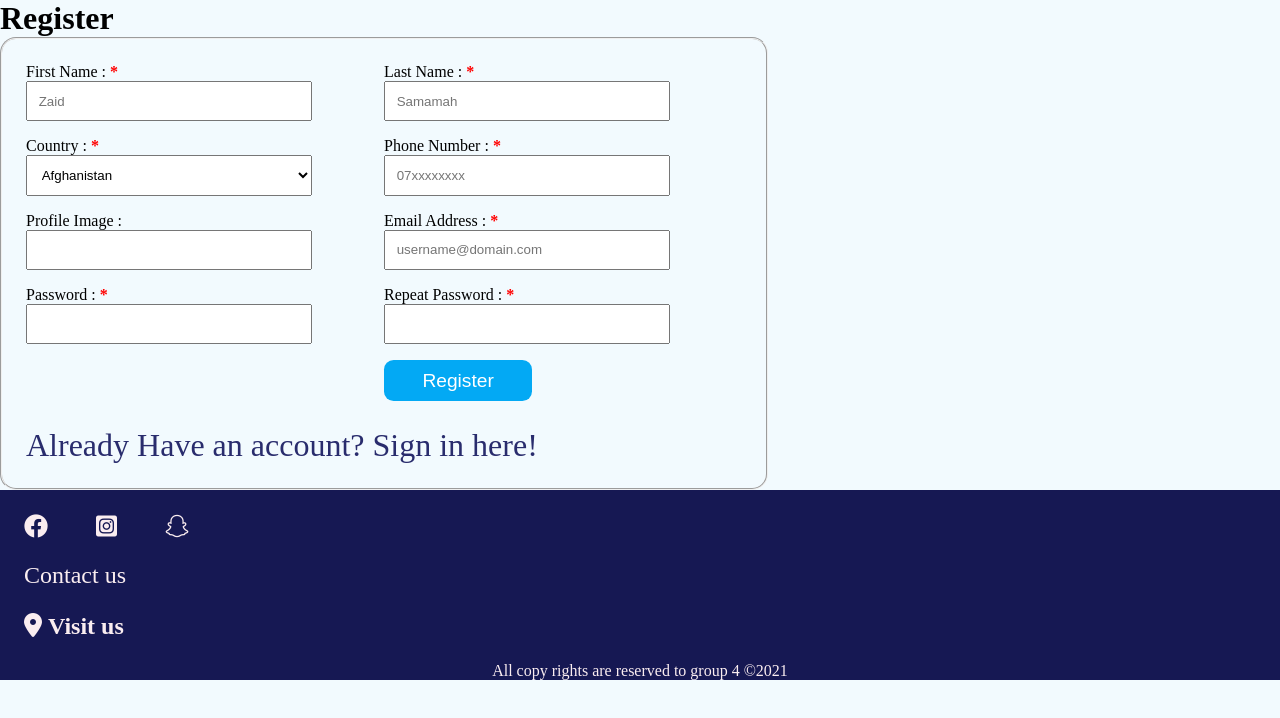
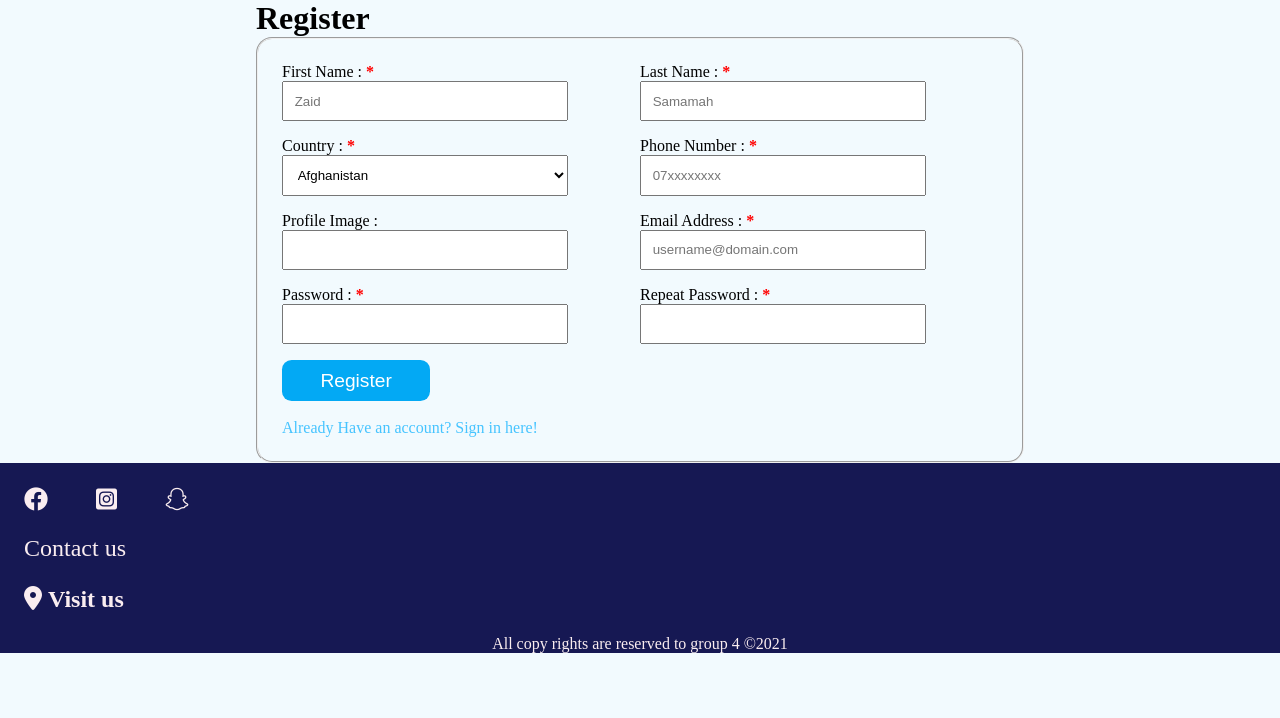
Before and after one commit to zsamamah/React-Ecommerce, a React (Create React App) app: page /register in a window 1280 px wide. Shown: the top 718 px of the page. Built offline with nearby package versions, Linux system fonts and the light colour scheme.

Commit message:
edit css

```diff
--- a/src/Components/Login.js
+++ b/src/Components/Login.js
@@ -65,7 +65,8 @@ class Login extends React.Component {
   render() {
       if(!localStorage.getItem("logged_in"))
     return (
-      <React.Fragment>
+      <div id="accounts-form-container">
+        <div>
         <h1>Login</h1>
         {/* Passing data */}
         {/* Login should where to redirect  */}
@@ -98,12 +99,14 @@ class Login extends React.Component {
         </div>
           </form>
         </fieldset>
-      </React.Fragment>
+      </div>
+      </div>
     );
     else{
         let logged_user=JSON.parse(localStorage.getItem("logged_in"))
         return(
-            <React.Fragment>
+          <div id="accounts-form-container">
+          <div>
             <h1>Hello {logged_user.fname}</h1>
             <fieldset id="profileContainer">
                 <div id="userProfile">
@@ -145,8 +148,8 @@ class Login extends React.Component {
                 </div>
             </form>
             </div>
-
-          </React.Fragment>
+            </div>
+            </div>
         )
     }
   }
--- a/src/Components/Register.js
+++ b/src/Components/Register.js
@@ -155,7 +155,8 @@ export class Register extends Component {
   };
   render() {
     return (
-      <React.Fragment>
+      <div id="accounts-form-container">
+        <div>
         <h1>Register</h1>
         <fieldset id="register-fieldset">
           <form action="/" id="register-form" onSubmit={this.handleSubmit}>
@@ -256,21 +257,20 @@ export class Register extends Component {
               />
               <p className="error" id="RU-repassword"></p>
             </div>
-            <br />
             <div>
               <button type="submit" className="accounts-form-btn">
                 Register
               </button>
               <br />
+              <br/>
+              <Link to="/account">
+              Already Have an account? Sign in here!
+          </Link>
             </div>
           </form>
-          <Link to="/account">
-            <p style={{ marginTop: "0.8em" }}>
-              Already Have an account? Sign in here!
-            </p>
-          </Link>
         </fieldset>
-      </React.Fragment>
+      </div>
+      </div>
     );
   }
 }
```
